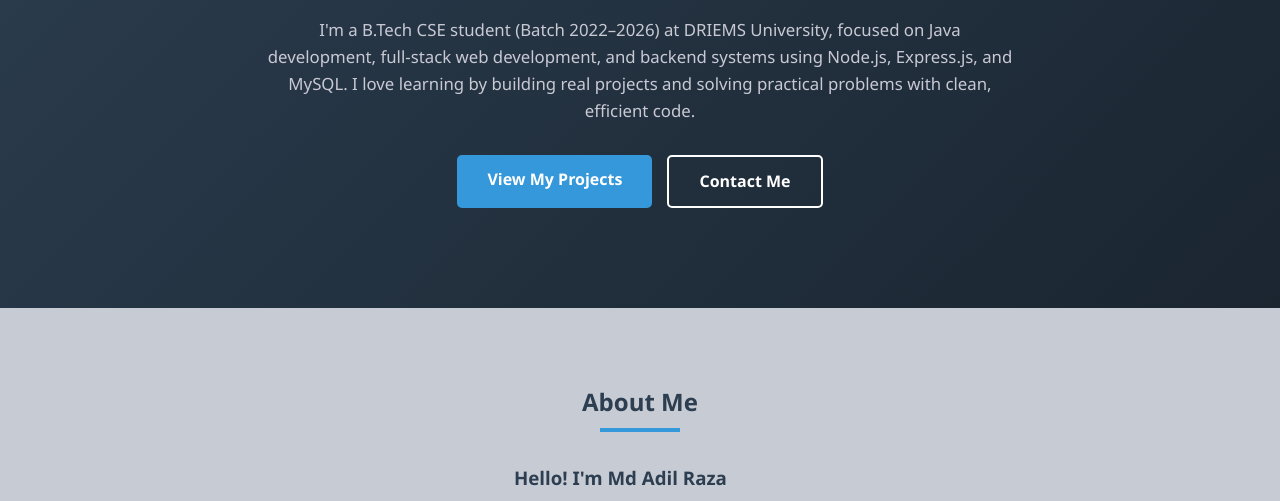
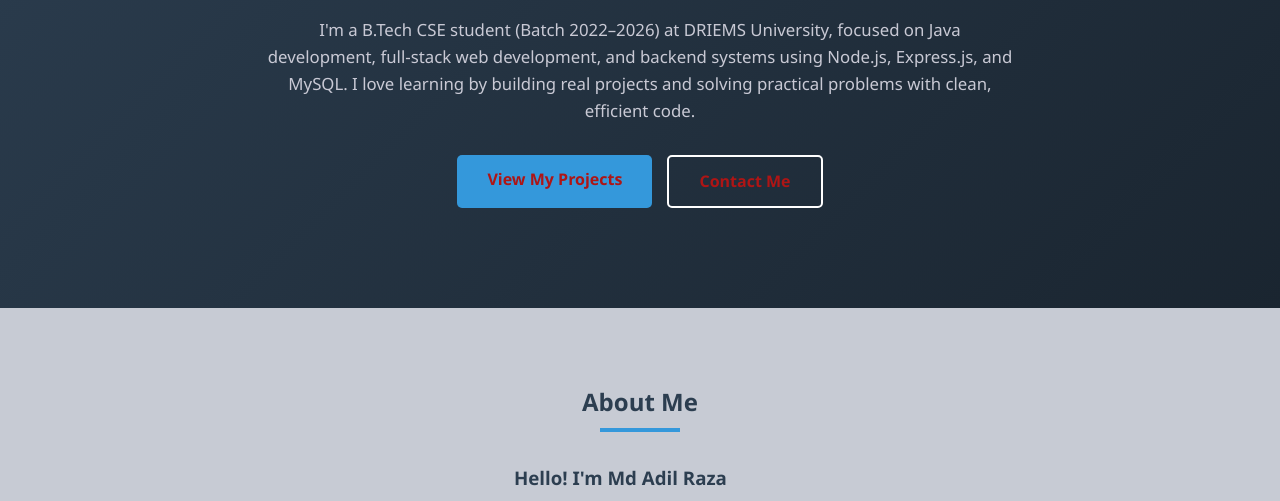
Before and after one commit to MdAdilRaza-an/my-portfolio, a plain HTML site: page index.html in a window 1280 px wide. Shown: the part 255-756 px from the top of the page. Drawn offline with Linux system fonts and the light colour scheme.

Commit message:
Add files via upload

```diff
--- a/style.css
+++ b/style.css
@@ -48,7 +48,7 @@
             display: inline-block;
             padding: 12px 30px;
             background: var(--secondary);
-            color: white;
+            color: rgb(174, 21, 21);
             border: none;
             border-radius: 5px;
             cursor: pointer;
```
